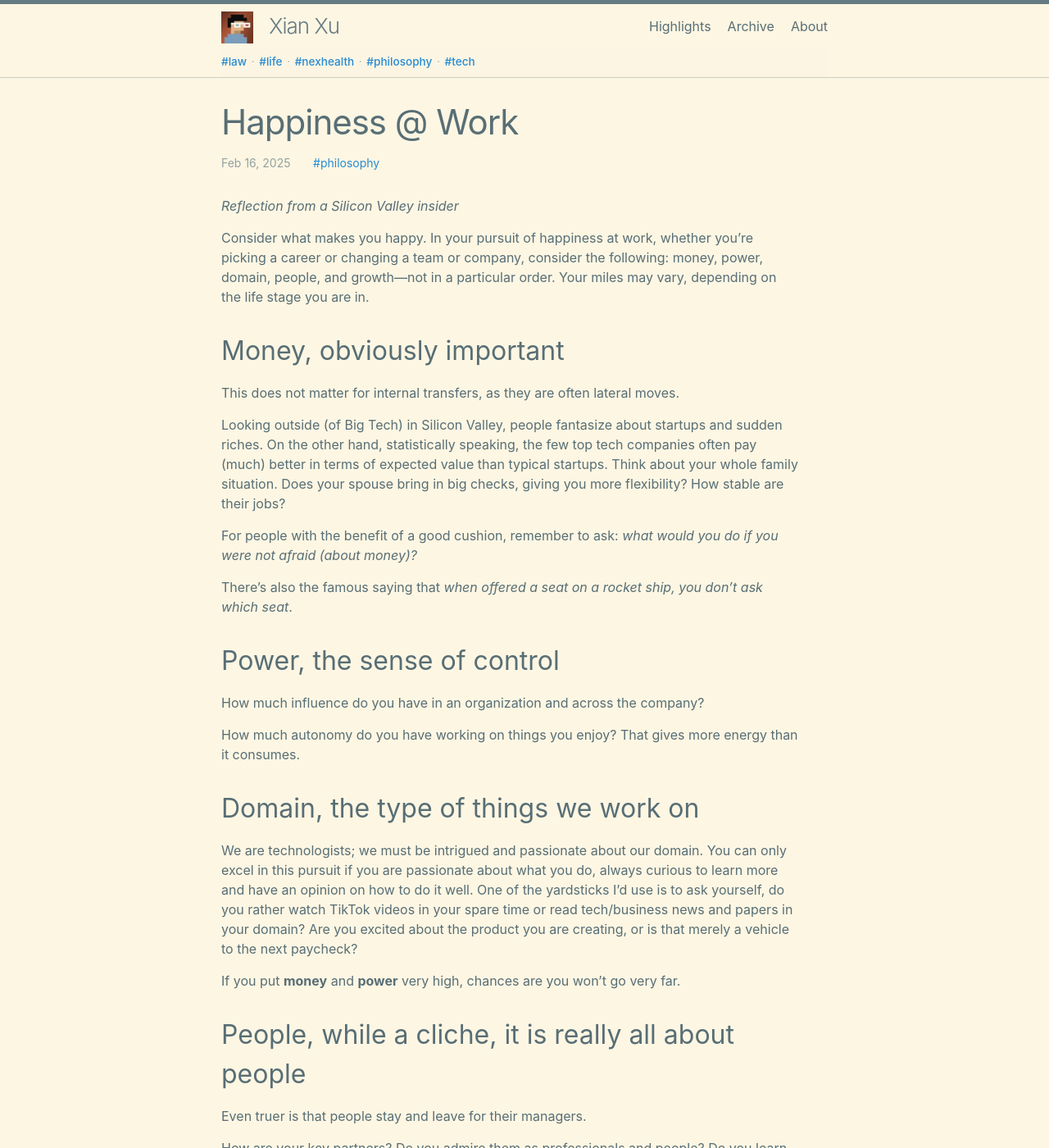
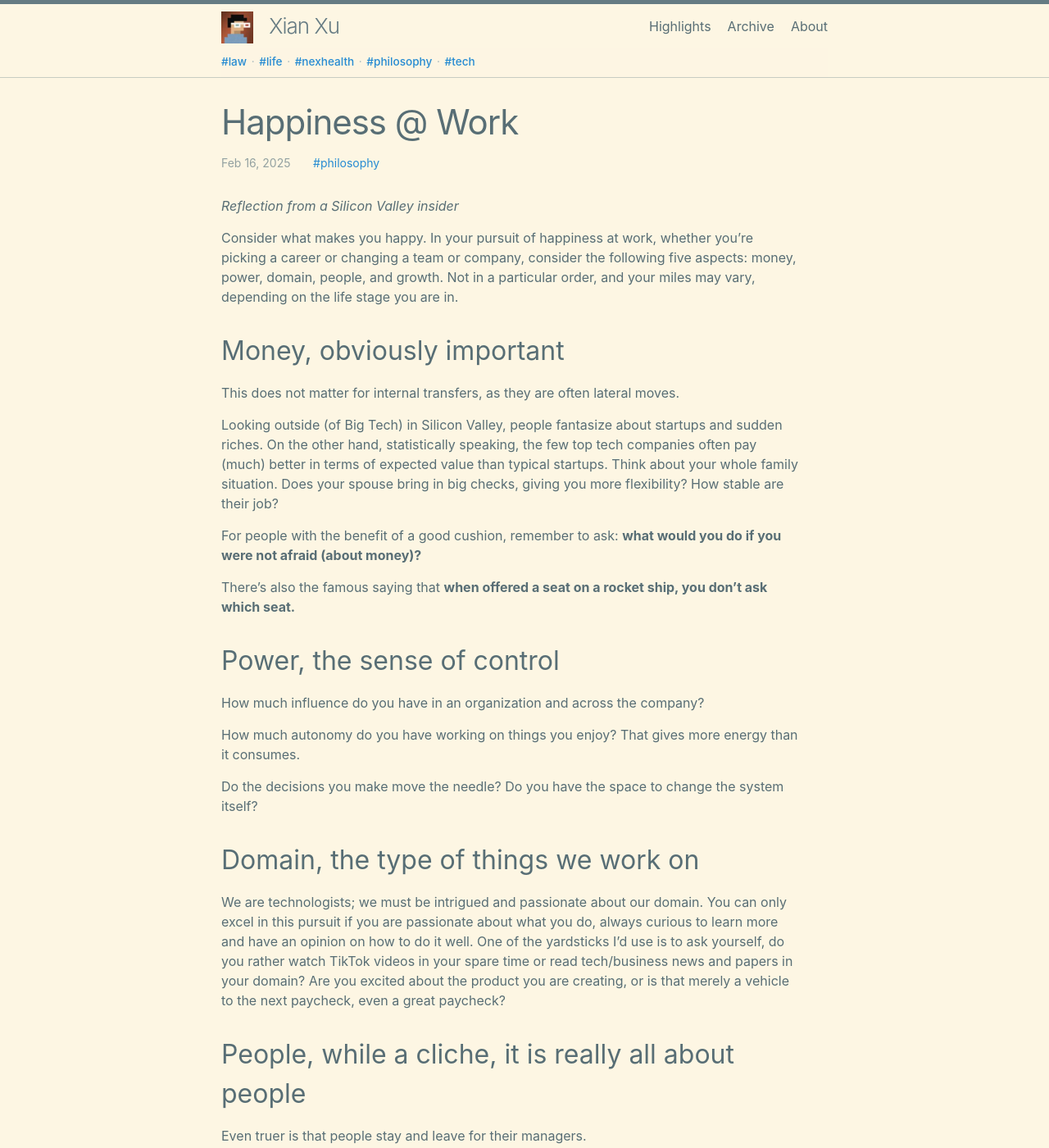
Before and after one commit to xianxu/xianxu.github.io, a Jekyll site: the page built from _posts/2025-02-16-money-power-happiness-at-work.markdown, in a window 1280 px wide and 1400 px high. Shown: the whole window at 82% size. Built offline with Jekyll 4.4.1, drawn with Linux system fonts in a browser that asks for light colours; some of the changed text lies outside the part shown.

Commit message:
Sync latest _posts from remote land

```diff
--- a/_posts/2025-02-16-money-power-happiness-at-work.markdown
+++ b/_posts/2025-02-16-money-power-happiness-at-work.markdown
@@ -7,19 +7,19 @@
 comments: false
 ---
 
-  _Reflection from a Silicon Valley insider_
+_Reflection from a Silicon Valley insider_
 
-Consider what makes you happy. In your pursuit of happiness at work, whether you're picking a career or changing a team or company, consider the following: money, power, domain, people, and growth—not in a particular order. Your miles may vary, depending on the life stage you are in.
+Consider what makes you happy. In your pursuit of happiness at work, whether you're picking a career or changing a team or company, consider the following five aspects: money, power, domain, people, and growth. Not in a particular order, and your miles may vary, depending on the life stage you are in.
 
 ## Money, obviously important
 
 This does not matter for internal transfers, as they are often lateral moves.
 
-Looking outside (of Big Tech) in Silicon Valley, people fantasize about startups and sudden riches. On the other hand, statistically speaking, the few top tech companies often pay (much) better in terms of expected value than typical startups. Think about your whole family situation. Does your spouse bring in big checks, giving you more flexibility? How stable are their jobs?
+Looking outside (of Big Tech) in Silicon Valley, people fantasize about startups and sudden riches. On the other hand, statistically speaking, the few top tech companies often pay (much) better in terms of expected value than typical startups. Think about your whole family situation. Does your spouse bring in big checks, giving you more flexibility? How stable are their job?
 
-For people with the benefit of a good cushion, remember to ask: _what would you do if you were not afraid (about money)?_
+For people with the benefit of a good cushion, remember to ask: **what would you do if you were not afraid (about money)?**
 
-There’s also the famous saying that _when offered a seat on a rocket ship, you don't ask which seat_.
+There’s also the famous saying that **when offered a seat on a rocket ship, you don't ask which seat.**
 
 ## Power, the sense of control
 
@@ -27,11 +27,11 @@
 
 How much autonomy do you have working on things you enjoy? That gives more energy than it consumes.
 
+Do the decisions you make move the needle? Do you have the space to change the system itself?
+
 ## Domain, the type of things we work on
 
-We are technologists; we must be intrigued and passionate about our domain. You can only excel in this pursuit if you are passionate about what you do, always curious to learn more and have an opinion on how to do it well. One of the yardsticks I'd use is to ask yourself, do you rather watch TikTok videos in your spare time or read tech/business news and papers in your domain? Are you excited about the product you are creating, or is that merely a vehicle to the next paycheck?
-
-If you put **money** and **power** very high, chances are you won't go very far.
+We are technologists; we must be intrigued and passionate about our domain. You can only excel in this pursuit if you are passionate about what you do, always curious to learn more and have an opinion on how to do it well. One of the yardsticks I'd use is to ask yourself, do you rather watch TikTok videos in your spare time or read tech/business news and papers in your domain? Are you excited about the product you are creating, or is that merely a vehicle to the next paycheck, even a great paycheck?
 
 ## People, while a cliche, it is really all about people
 
@@ -39,9 +39,11 @@
 
 How are your key partners? Do you admire them as professionals and people? Do you learn from them?
 
-Do you have a strong trust circle to weather inevitable storms? Have you established a shared [theory of mind](https://boz.com/articles/theory-mind) with them?
+Do you have a strong trust circle to weather inevitable storms? Have you established a shared [theory of mind](https://boz.com/articles/theory-mind) with them, that you spend most time creating together?
 
 This also makes leaving a company you've worked for a long time very hard, as there are few ways to know the people you will work with from interviews alone. Culture can be a generic barometer.
+
+There are also plenty of negative examples of toxic people and environment. Train yourself to identify them early and run away fast. And yes, even at Meta, there were plenty of toxic environments.
 
 ## Growth, a sense of progress
 
@@ -51,4 +53,4 @@
 
 ## And one last thing: Are You Having Fun at Work?
 
-To have fun at work, you need to be energy-positive. Work itself should not be a net drain on your creative energy. Do you feel well-rested and energized to return to work on a Monday morning?
+To have fun at work, it needs to be energy-positive. Work itself should not be a net drain on your creative energy. Do you feel well-rested and energized to return to work on a Monday morning? That's often the tell-tale sign of whether you are in the right place. Not saying that every Monday is fun, but overall, you should feel excited about going to work after a restful weekend, more often than not.
```
